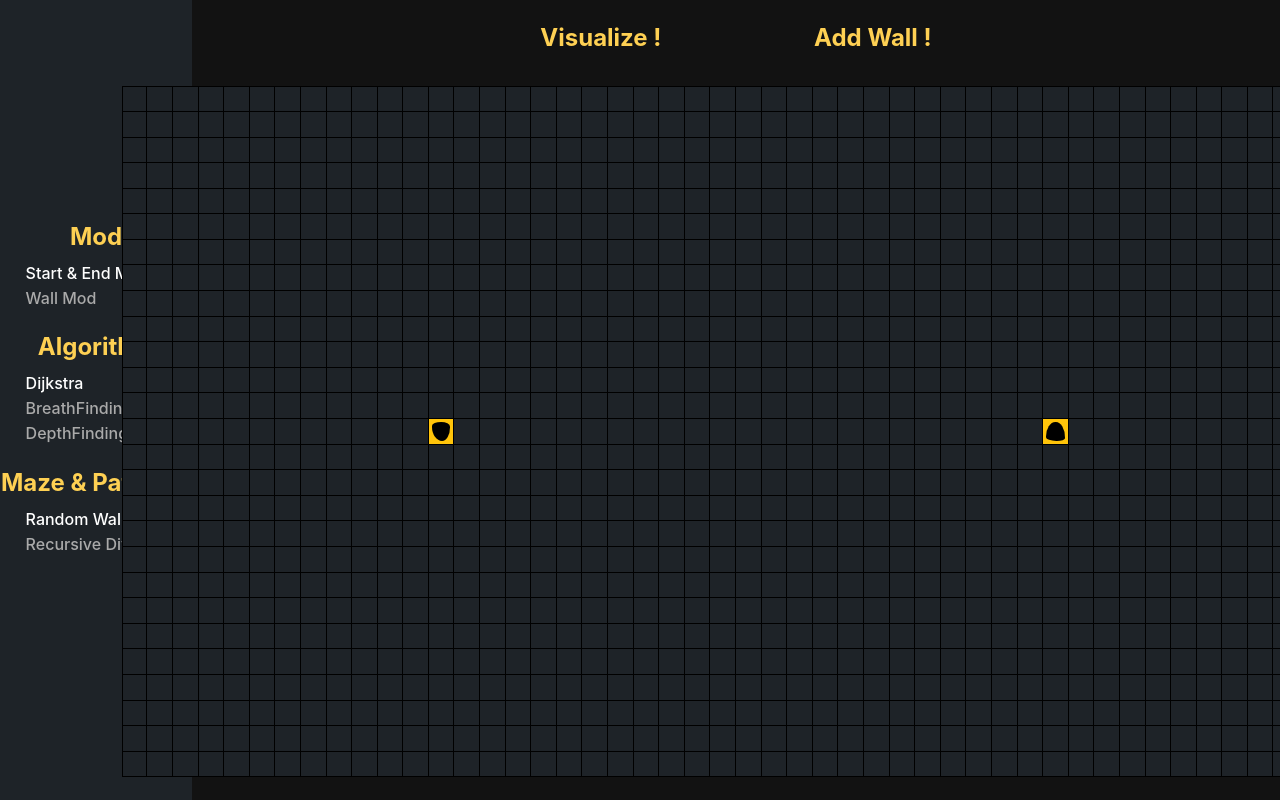
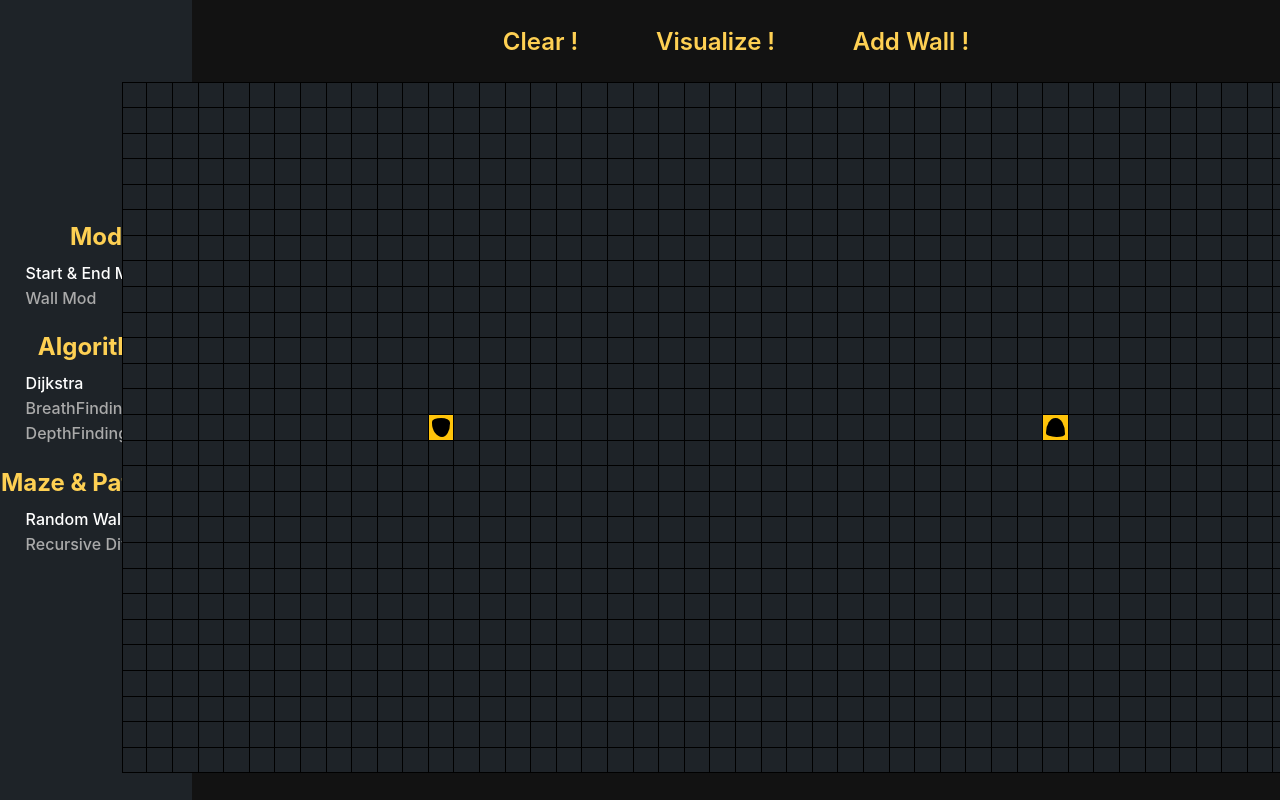
Before and after one commit to Herbin-Clement/graph-visu, a React (Create React App) app: page / in a window 1280 px wide. Shown: the top 800 px of the page. Built offline with nearby package versions, Linux system fonts and the light colour scheme.

Commit message:
manage button

```diff
--- a/src/Components/PathFindingVis/PathFindingVis.css
+++ b/src/Components/PathFindingVis/PathFindingVis.css
@@ -12,12 +12,14 @@
     display: flex;
 }
 
-.title {
+.button {
     color: #FED053;
-    font-size: larger;
+    font-weight: 600;
+    font-size: x-large;
+    cursor: pointer;
 }
 
-.button {
+.buttons {
     width: 50%;
     display: flex;
     justify-content: space-around;
--- a/src/Components/PathFindingVis/PathFindingVis.jsx
+++ b/src/Components/PathFindingVis/PathFindingVis.jsx
@@ -3,8 +3,9 @@ import { createGridGraph, getPath, w, h, x_start_initial, x_end_initial, y_initi
 import Node from "../Node/Node.jsx";
 import './PathFindingVis.css';
 
-const visualisation = (graph, startNode, endNode, speed, pathFindingAlgo) => {
+const visualisation = (graph, startNode, endNode, speed, pathFindingAlgo, setIsVisualising) => {
   const data = pathFindingAlgo.algo(graph, startNode, endNode);
+  const path = getPath(data.prev, startNode, endNode);
   data.display.forEach((v, i) => {
     setTimeout(() => {
       const node = document.getElementsByClassName(`id-${v}`)[0];
@@ -14,7 +15,7 @@ const visualisation = (graph, startNode, endNode, speed, pathFindingAlgo) => {
   });
   if (data.found) {
     setTimeout(() => {
-      getPath(data.prev, startNode, endNode).forEach((v, i) => {
+      path.forEach((v, i) => {
         setTimeout(() => {
           const node = document.getElementsByClassName(`id-${v}`)[0];
           node.classList.remove("visited-node");
@@ -23,9 +24,10 @@ const visualisation = (graph, startNode, endNode, speed, pathFindingAlgo) => {
       });
     }, data.display.length * speed);
   }
+  setTimeout(() => setIsVisualising(false), (data.display.length + path.length) * speed);
 }
 
-const PathFindingVis = ({ isVisualising, startVisualise, pathFindingAlgo, isWallMode, mazePatternAlgo }) => {
+const PathFindingVis = ({ pathFindingAlgo, isWallMode, mazePatternAlgo }) => {
 
   const didMount = useRef(false);
 
@@ -35,14 +37,24 @@ const PathFindingVis = ({ isVisualising, startVisualise, pathFindingAlgo, isWall
   const [grid, setGrid] = useState(graph.getGraphRepresentation());
   const [click, setClick] = useState(0);
   const [speed, setSpeed] = useState(5);
+  const [isVisualising, setIsVisualising] = useState(false);
+  const [canVisualise, setCanVisualise] = useState(true);
 
-  useEffect(() => {
-    if (didMount.current) {
-      visualisation(graph, startNode, endNode, speed, pathFindingAlgo);
-    } else {
-      didMount.current = true;
+  // useEffect(() => {
+  //   if (didMount.current) {
+  //     visualisation(graph, startNode, endNode, speed, pathFindingAlgo);
+  //   } else {
+  //     didMount.current = true;
+  //   }
+  // }, [isVisualising]);
+
+  const startVisualise = () => {
+    if (canVisualise) {
+      setIsVisualising(true);
+      setCanVisualise(false);
+      visualisation(graph, startNode, endNode, speed, pathFindingAlgo, setIsVisualising);
     }
-  }, [isVisualising]);
+  }
 
   const handleClick = (id) => {
     if (isWallMode) {
@@ -67,6 +79,8 @@ const PathFindingVis = ({ isVisualising, startVisualise, pathFindingAlgo, isWall
   }
 
   const addWall = () => {
+    if (!isVisualising) {
+      setCanVisualise(true);
       clearGrid();
       const wall = mazePatternAlgo.algo(w, h, startNode, endNode);
       wall.forEach((id, i) => {
@@ -75,21 +89,35 @@ const PathFindingVis = ({ isVisualising, startVisualise, pathFindingAlgo, isWall
         }, i * 10);
       });
     }
+  }
 
   const clearGrid = () => {
+    if (!isVisualising) {
+      setCanVisualise(true);
       setGraph(() => createGridGraph(w, h));
       setGrid(() => graph.getGraphRepresentation());
       for (let i = 0; i < w * h; i++) {
         const div = document.getElementsByClassName(`id-${i}`)[0];
         div.classList.remove("wall");
+        div.classList.remove("visited-node");
+        div.classList.remove("path-node")
+        div.classList.add("not-visited-node");
+      }
     }
   }
 
   return (
     <div className="visualisation">
-      <div className="button">
-        <div className="title" onClick={() => startVisualise(speed * w * h)}>Visualize !</div>
-        <div className="title" onClick={() => addWall()}>Add Wall !</div>
+      <div className="buttons">
+        <div className="button" onClick={() => clearGrid()}
+                                style={{color: isVisualising ? "red" : ""}}
+          >Clear !</div>
+        <div className="button" onClick={() => startVisualise()}
+                                style={{color: isVisualising || !canVisualise ? "red" : ""}}
+          >Visualize !</div>
+        <div className="button" onClick={() => addWall()}
+                                style={{color: isVisualising ? "red" : ""}}
+          >Add Wall !</div>
       </div>
       <div className="grid">
         {grid.map((row, y) => {
```
Also changed, not shown: src/tmp.js (deleted, +0 -17 lines). Lines whose indentation alone changed are shown as unchanged.
